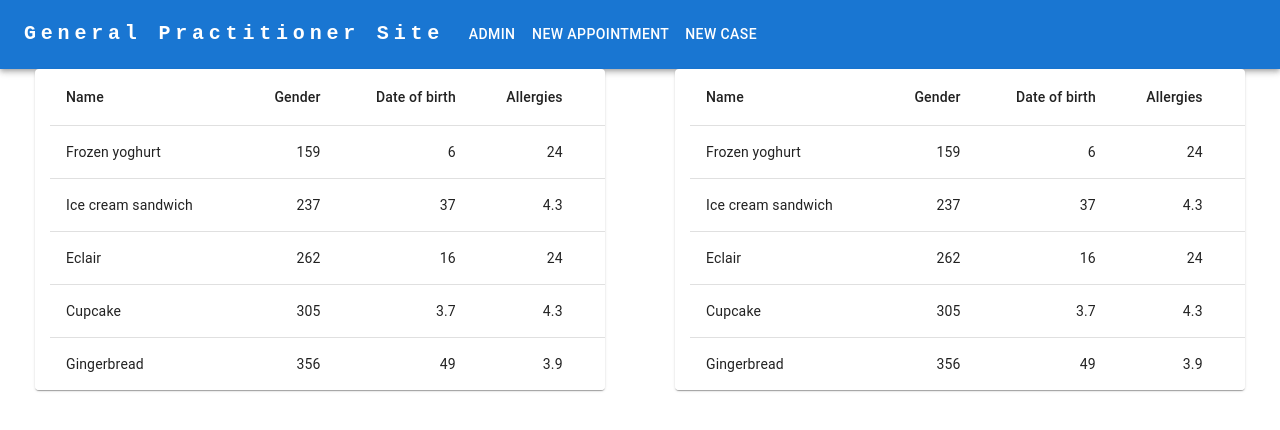
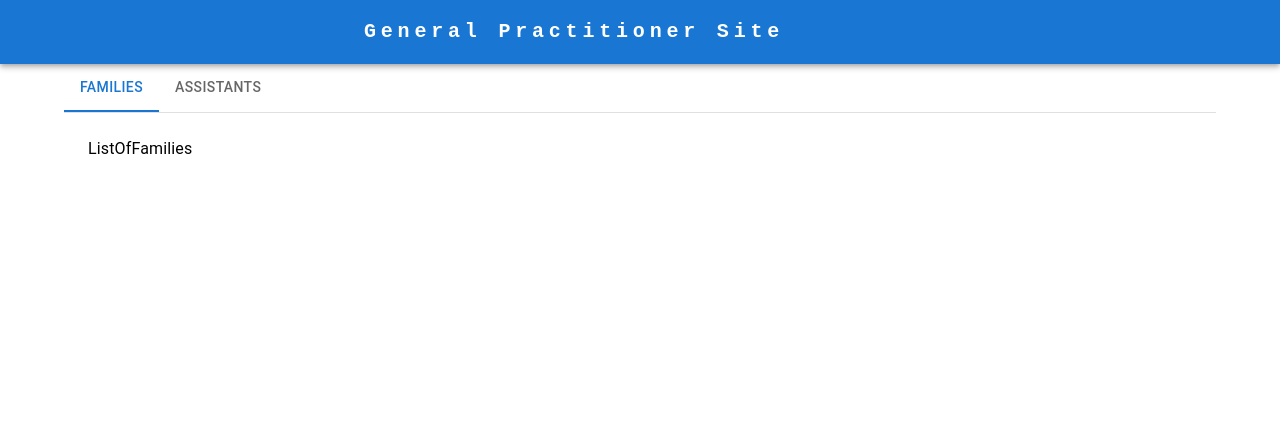
Before and after one commit to Dinnyeee/Backend, a React (Create React App) app in the folder frontend/: page / in a window 1280 px wide. Shown: the top 430 px of the page. Built offline with nearby package versions, Linux system fonts and the light colour scheme.

Commit message:
New Windows (not done)
Reg, LogIn, Praxes

```diff
--- a/frontend/src/App.js
+++ b/frontend/src/App.js
@@ -1,11 +1,24 @@
 import logo from './logo.svg';
+import React, { useState } from "react";
 import './App.css';
 import ResponsiveAppBar from './ResponsiveAppBar';
+import SimpleAppBar from './SimpleAppBar';
 import AdminPage from './parent/Admin';
-
+import {Login} from './Login';
+import {Register} from './Register';
+import {Praxes} from './Praxes';
 
 
 function App() {
+  return (
+
+    <div>
+       <SimpleAppBar></SimpleAppBar>
+        <Praxes></Praxes>
+    </div>
+  );
+}
+/*function App() {
   return (
 
     <div>
@@ -13,6 +26,26 @@ function App() {
         <AdminPage></AdminPage>
     </div>
   );
-}
+}*/
+/*
+function App() {
+
+  const [currentForm, setCurrentForm] = useState('login');
+
+  const toggleForm = (formName) => {
+    setCurrentForm(formName);
+  }
+
+  return (
+    <div className="App">
+      <div>
+       <SimpleAppBar></SimpleAppBar>
+    </div>
+      {
+        currentForm === "login" ? <Login onFormSwitch={toggleForm} /> : <Register onFormSwitch={toggleForm} />
+      }
+    </div>
+  );
+}*/
 
 export default App;
--- /dev/null
+++ b/frontend/src/Login.jsx
@@ -0,0 +1,32 @@
+import React, { useState } from "react";
+import Toolbar from '@mui/material/Toolbar';
+import Container from '@mui/material/Container';
+
+export const Login = (props) => {
+    const [email, setEmail] = useState('');
+    const [pass, setPass] = useState('');
+
+    const handleSubmit = (e) => {
+        e.preventDefault();
+        console.log(email);
+    }
+
+    return (
+        <Container maxWidth="sm">
+            <Toolbar>
+            <div className="auth-form-container">
+                <h2>Login</h2>
+                <form className="login-form" onSubmit={handleSubmit}>
+                    <div htmlFor="email">E-mail</div>
+                    <input value={email} onChange={(e) => setEmail(e.target.value)}type="email" placeholder="youremail@gmail.com" id="email" name="email" />
+                    <div htmlFor="password">Password</div>
+                    <input value={pass} onChange={(e) => setPass(e.target.value)} type="password" placeholder="********" id="password" name="password" />
+                    <div><button type="submit" className="link-btn" onClick={() => props.onFormSwitch('admin')}>Log In</button>
+                </div>
+                </form>
+                <button className="link-btn" onClick={() => props.onFormSwitch('register')}>Don't have an account? Register here.</button>
+            </div>
+            </Toolbar>
+        </Container>
+    );
+}
--- /dev/null
+++ b/frontend/src/Praxes.jsx
@@ -0,0 +1,66 @@
+import React, { useState } from "react";
+import Toolbar from '@mui/material/Toolbar';
+import Container from '@mui/material/Container';
+import Box from '@mui/material/Box';
+import Tab from '@mui/material/Tab';
+import Tabs from '@mui/material/Tabs';
+import Typography from '@mui/material/Typography';
+
+interface TabPanelProps {
+  children?: React.ReactNode;
+  index: number;
+  value: number;
+}
+
+function CustomTabPanel(props: TabPanelProps) {
+  const { children, value, index, ...other } = props;
+  return (
+    <div
+      role="tabpanel"
+      hidden={value !== index}
+      id={`simple-tabpanel-${index}`}
+      aria-labelledby={`simple-tab-${index}`}
+      {...other}
+    >
+      {value === index && (
+        <Box sx={{ p: 3 }}>
+          <Typography>{children}</Typography>
+        </Box>
+      )}
+    </div>
+  );
+}
+
+function a11yProps(index: number) {
+  return {
+    id: `simple-tab-${index}`,
+    'aria-controls': `simple-tabpanel-${index}`,
+  };
+}
+export const Praxes = (props) => {
+
+    const [value, setValue] = React.useState(0);
+
+    const handleChange = (event: React.SyntheticEvent, newValue: number) => {
+      setValue(newValue);
+    };
+
+    return (
+
+    <Container>
+        <Box sx={{ borderBottom: 1, borderColor: 'divider' }}>
+        <Tabs value={value} onChange={handleChange} aria-label="basic tabs example">
+            <Tab label="Families" {...a11yProps(0)} />
+            <Tab label="Assistants" {...a11yProps(1)} />
+        </Tabs>
+        </Box>
+        <CustomTabPanel value={value} index={0}>
+        ListOfFamilies
+        </CustomTabPanel>
+        <CustomTabPanel value={value} index={1}>
+        ListOfAssistans
+        </CustomTabPanel>
+
+    </Container>
+);
+}
--- /dev/null
+++ b/frontend/src/Register.jsx
@@ -0,0 +1,34 @@
+import React, { useState } from "react";
+import Toolbar from '@mui/material/Toolbar';
+import Container from '@mui/material/Container';
+
+export const Register = (props) => {
+    const [email, setEmail] = useState('');
+    const [pass, setPass] = useState('');
+    const [name, setName] = useState('');
+
+    const handleSubmit = (e) => {
+        e.preventDefault();
+        console.log(email);
+    }
+
+    return (
+        <Container maxWidth="sm">
+            <Toolbar>
+                <div className="auth-form-container" >
+                <h2>Register</h2>
+                <form className="register-form" onSubmit={handleSubmit}>
+                <div htmlFor="name">Full name</div>
+                <input value={name} name="name" onChange={(e) => setName(e.target.value)} id="name" placeholder="full Name" />
+                <div htmlFor="email">E-mail</div>
+                <input value={email} onChange={(e) => setEmail(e.target.value)}type="email" placeholder="youremail@gmail.com" id="email" name="email" />
+                <div htmlFor="password">Password</div>
+                <input value={pass} onChange={(e) => setPass(e.target.value)} type="password" placeholder="********" id="password" name="password" />
+                <div><button type="submit">Log In</button>
+                </div></form>
+                <button className="link-btn" onClick={() => props.onFormSwitch('login')}>Already have an account? Login here.</button>
+                </div>
+            </Toolbar>
+        </Container>
+    );
+}
--- /dev/null
+++ b/frontend/src/SimpleAppBar.js
@@ -0,0 +1,75 @@
+import * as React from 'react';
+import AppBar from '@mui/material/AppBar';
+import Box from '@mui/material/Box';
+import Toolbar from '@mui/material/Toolbar';
+import IconButton from '@mui/material/IconButton';
+import Typography from '@mui/material/Typography';
+import Menu from '@mui/material/Menu';
+import MenuIcon from '@mui/icons-material/Menu';
+import Container from '@mui/material/Container';
+import Button from '@mui/material/Button';
+import MenuItem from '@mui/material/MenuItem';
+
+const pages = ['Admin', 'New Appointment', 'New Case'];
+
+function SimpleAppBar() {
+  const [anchorElNav, setAnchorElNav] = React.useState(null);
+  const [anchorElUser, setAnchorElUser] = React.useState(null);
+
+  const handleOpenNavMenu = (event) => {
+    setAnchorElNav(event.currentTarget);
+  };
+
+
+  const handleCloseNavMenu = () => {
+    setAnchorElNav(null);
+  };
+
+
+  return (
+    <AppBar position="static">
+      <Container maxWidth="sm">
+        <Toolbar disableGutters>
+          <Typography
+            variant="h6"
+            noWrap
+            component="a"
+            href="#app-bar-with-responsive-menu"
+            sx={{
+              mr: 2,
+              display: { xs: 'none', md: 'flex' },
+              fontFamily: 'monospace',
+              fontWeight: 700,
+              letterSpacing: '.3rem',
+              color: 'inherit',
+              textDecoration: 'none',
+            }}
+          >
+            General Practitioner Site
+          </Typography>
+
+          <Typography
+            variant="h5"
+            noWrap
+            component="a"
+            href="#app-bar-with-responsive-menu"
+            sx={{
+              mr: 2,
+              display: { xs: 'flex', md: 'none' },
+              flexGrow: 1,
+              fontFamily: 'monospace',
+              fontWeight: 700,
+              letterSpacing: '.3rem',
+              color: 'inherit',
+              textDecoration: 'none',
+            }}
+          >
+            GPApp
+          </Typography>
+
+        </Toolbar>
+      </Container>
+    </AppBar>
+  );
+}
+export default SimpleAppBar;
```
